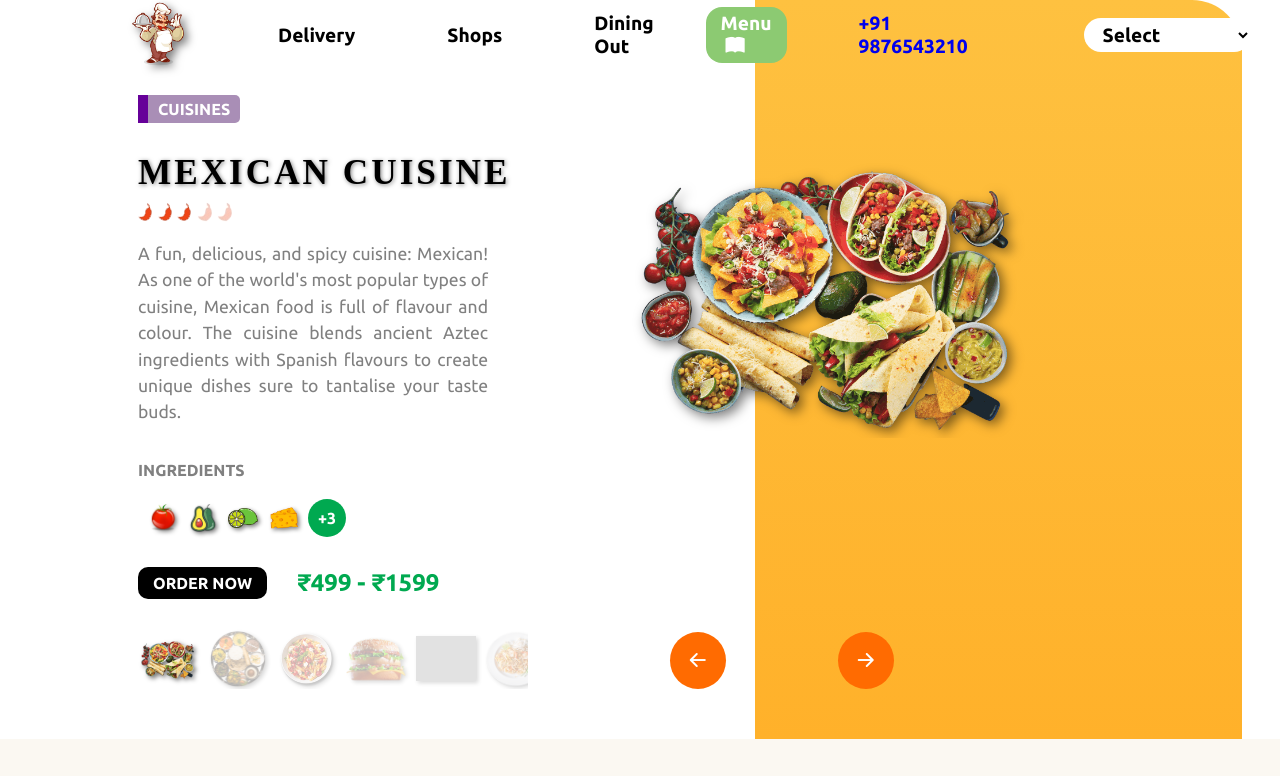
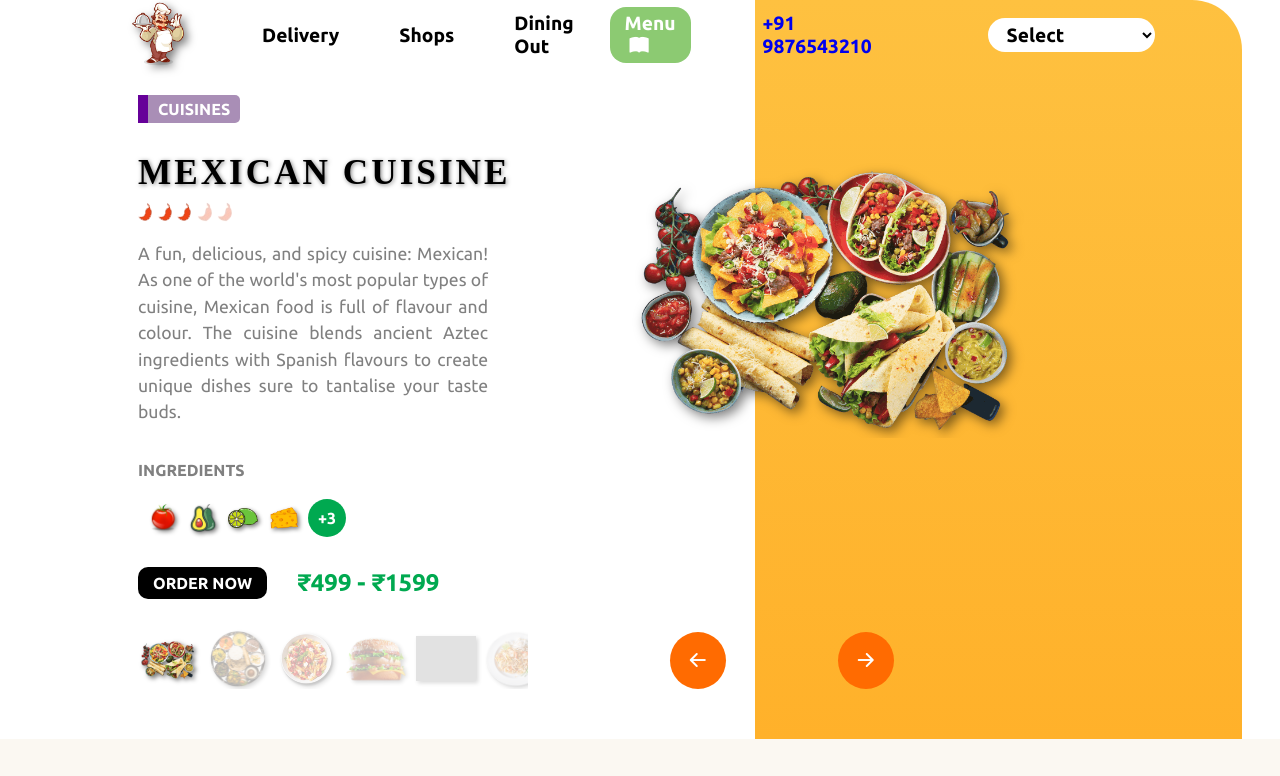
Before and after one commit to AtulSingh11-0/Food-Ordering-System, a plain HTML site: page index.html in a window 1280 px wide. Shown: the top 776 px of the page. Drawn offline with nearby package versions, Linux system fonts and the light colour scheme; grey boxes are pictures that could not be loaded; a web font is replaced by a local one.

Commit message:
update changes

```diff
--- a/style.css
+++ b/style.css
@@ -73,7 +73,7 @@ header nav .logo_ul ul{
 /* removing the bullets from the list items */
 header nav .logo_ul ul li{
     list-style-type: none;
-    padding: 1em 2.5em;
+    padding: 1em 1.5em;
     margin-right: 12px;
 }
 
```
